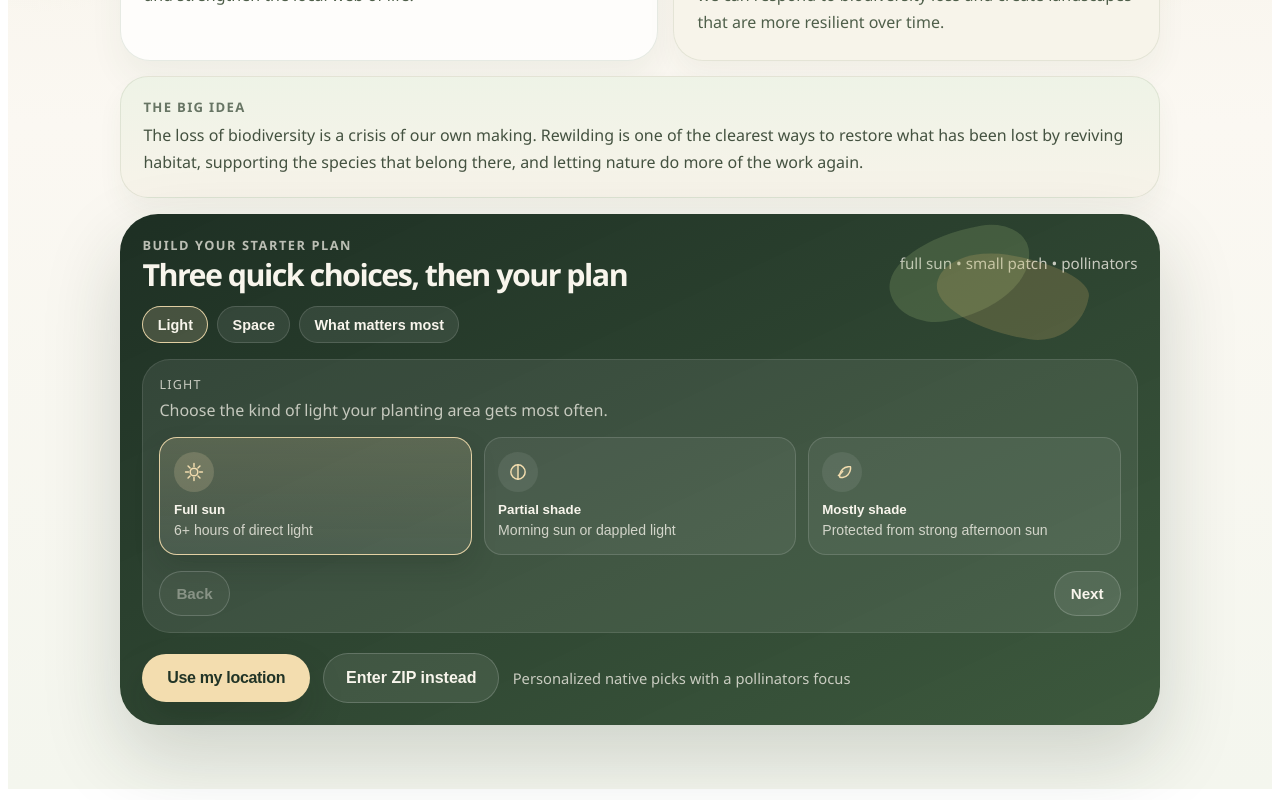
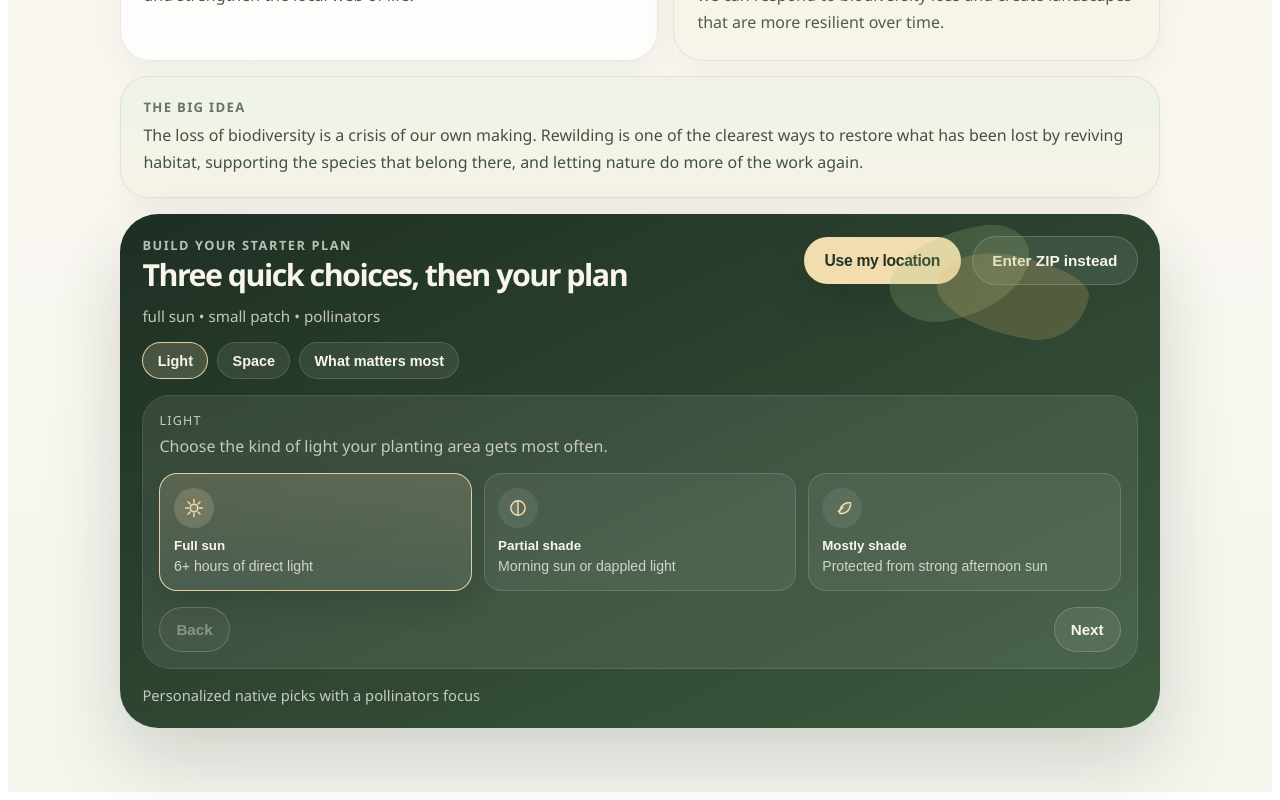
Before and after one commit to colleen-mcclowry/rewild-site, a Next.js app: page / in a window 1280 px wide. Shown: the part 498-1298 px from the top of the page. Built offline with nearby package versions, Linux system fonts and the light colour scheme.

Commit message:
Make location the first onboarding step

```diff
--- a/pages/index.tsx
+++ b/pages/index.tsx
@@ -397,83 +397,8 @@ export default function Home() {
           </p>
         </section>
 
-        {showZip && (
         <section
           className="fade-up delay-4"
-            style={{
-              marginTop: "1rem",
-              borderRadius: "28px",
-              padding: "1.35rem",
-              background:
-                "linear-gradient(135deg, rgba(249, 238, 209, 0.96), rgba(244, 226, 185, 0.92))",
-              border: "1px solid rgba(192, 160, 101, 0.22)",
-              boxShadow: "0 18px 34px rgba(126, 97, 44, 0.12)",
-            }}
-          >
-            <p
-              style={{
-                margin: "0 0 0.45rem",
-                fontSize: "0.8rem",
-                letterSpacing: "0.1em",
-                textTransform: "uppercase",
-                color: "#7a6332",
-                fontWeight: 700,
-              }}
-            >
-              ZIP fallback
-            </p>
-            <h2
-              style={{
-                margin: "0 0 0.8rem",
-                fontSize: "1.35rem",
-                lineHeight: 1.06,
-                letterSpacing: "-0.04em",
-                color: "#2c2b21",
-              }}
-            >
-              Use your ZIP to start your plan
-            </h2>
-            <div
-              style={{
-                display: "flex",
-                gap: "0.8rem",
-                flexWrap: "wrap",
-                alignItems: "center",
-              }}
-            >
-              <input
-                placeholder="60302"
-                value={zip}
-                inputMode="numeric"
-                autoComplete="postal-code"
-                onChange={(e) => {
-                  const value = e.target.value.replace(/\D/g, "").slice(0, 5);
-                  setZip(value);
-
-                  if (value.length === 5) {
-                    goWithZip(value);
-                  }
-                }}
-                style={{
-                  padding: "0.9rem 1rem",
-                  fontSize: "1rem",
-                  borderRadius: "16px",
-                  border: "1px solid #d6ddd0",
-                  width: "220px",
-                  background: "rgba(255,255,255,0.88)",
-                  color: "#213224",
-                  outline: "none",
-                }}
-              />
-              <p style={{ margin: 0, color: "#62573a", lineHeight: 1.55 }}>
-                Perfect if you want to browse with a location instead of enabling geolocation.
-              </p>
-            </div>
-          </section>
-        )}
-
-        <section
-          className="fade-up delay-5"
           style={{
             marginTop: "1rem",
             position: "relative",
@@ -525,7 +450,7 @@ export default function Home() {
           <div
             style={{
               display: "flex",
-              alignItems: "center",
+              alignItems: "start",
               justifyContent: "space-between",
               gap: "1rem",
               flexWrap: "wrap",
@@ -556,9 +481,56 @@ export default function Home() {
                 Three quick choices, then your plan
               </h2>
             </div>
+            <div
+              style={{
+                display: "flex",
+                gap: "0.7rem",
+                flexWrap: "wrap",
+                alignItems: "center",
+              }}
+            >
+              <button
+                type="button"
+                onClick={handleLocation}
+                className="cta-pop"
+                style={{
+                  padding: "0.9rem 1.3rem",
+                  fontSize: "0.98rem",
+                  fontWeight: 700,
+                  letterSpacing: "-0.02em",
+                  borderRadius: "999px",
+                  border: "none",
+                  backgroundColor: "#f3ddaf",
+                  color: "#213426",
+                  cursor: "pointer",
+                  boxShadow: "0 18px 36px rgba(15, 24, 17, 0.18)",
+                }}
+              >
+                Use my location
+              </button>
+
+              <button
+                type="button"
+                onClick={() => setShowZip((current) => !current)}
+                style={{
+                  padding: "0.9rem 1.2rem",
+                  fontSize: "0.96rem",
+                  fontWeight: 600,
+                  borderRadius: "999px",
+                  border: "1px solid rgba(255,255,255,0.18)",
+                  background: "rgba(255,255,255,0.08)",
+                  color: "#f8f5ec",
+                  cursor: "pointer",
+                }}
+              >
+                {showZip ? "Hide ZIP" : "Enter ZIP instead"}
+              </button>
+            </div>
+          </div>
+
           <p
             style={{
-                margin: 0,
+              margin: "0 0 1rem",
               color: "rgba(248,245,236,0.76)",
               fontSize: "0.95rem",
             }}
@@ -566,7 +538,80 @@ export default function Home() {
             {selectedSun?.label.toLowerCase()} • {selectedSpace?.label.toLowerCase()} •{" "}
             {selectedGoal?.label.toLowerCase()}
           </p>
+
+          {showZip && (
+            <section
+              style={{
+                marginBottom: "1rem",
+                borderRadius: "24px",
+                padding: "1.1rem",
+                background:
+                  "linear-gradient(135deg, rgba(249, 238, 209, 0.96), rgba(244, 226, 185, 0.92))",
+                border: "1px solid rgba(192, 160, 101, 0.22)",
+                boxShadow: "0 18px 34px rgba(126, 97, 44, 0.12)",
+                color: "#2c2b21",
+              }}
+            >
+              <p
+                style={{
+                  margin: "0 0 0.4rem",
+                  fontSize: "0.78rem",
+                  letterSpacing: "0.1em",
+                  textTransform: "uppercase",
+                  color: "#7a6332",
+                  fontWeight: 700,
+                }}
+              >
+                ZIP fallback
+              </p>
+              <p
+                style={{
+                  margin: "0 0 0.8rem",
+                  color: "#62573a",
+                  lineHeight: 1.55,
+                }}
+              >
+                Prefer typing your location? Start with your ZIP and we&apos;ll build the same
+                personalized plan from there.
+              </p>
+              <div
+                style={{
+                  display: "flex",
+                  gap: "0.8rem",
+                  flexWrap: "wrap",
+                  alignItems: "center",
+                }}
+              >
+                <input
+                  placeholder="60302"
+                  value={zip}
+                  inputMode="numeric"
+                  autoComplete="postal-code"
+                  onChange={(e) => {
+                    const value = e.target.value.replace(/\D/g, "").slice(0, 5);
+                    setZip(value);
+
+                    if (value.length === 5) {
+                      goWithZip(value);
+                    }
+                  }}
+                  style={{
+                    padding: "0.9rem 1rem",
+                    fontSize: "1rem",
+                    borderRadius: "16px",
+                    border: "1px solid rgba(192, 160, 101, 0.3)",
+                    width: "220px",
+                    background: "rgba(255,255,255,0.9)",
+                    color: "#213224",
+                    outline: "none",
+                  }}
+                />
+                <p style={{ margin: 0, color: "#62573a", lineHeight: 1.55 }}>
+                  Great if you want to browse without enabling geolocation.
+                </p>
               </div>
+            </section>
+          )}
 
           <div
             style={{
@@ -825,62 +870,15 @@ export default function Home() {
             </div>
           </section>
 
-          <div
-            style={{
-              display: "flex",
-              flexWrap: "wrap",
-              gap: "0.85rem",
-              alignItems: "center",
-              marginTop: "1.2rem",
-            }}
-          >
-            <button
-              type="button"
-              onClick={handleLocation}
-              className="cta-pop"
-              style={{
-                padding: "0.95rem 1.55rem",
-                fontSize: "1rem",
-                fontWeight: 700,
-                letterSpacing: "-0.02em",
-                borderRadius: "999px",
-                border: "none",
-                backgroundColor: "#f3ddaf",
-                color: "#213426",
-                cursor: "pointer",
-                boxShadow: "0 18px 36px rgba(15, 24, 17, 0.18)",
-              }}
-            >
-              Use my location
-            </button>
-
-            <button
-              type="button"
-              onClick={() => setShowZip(true)}
-              style={{
-                padding: "0.95rem 1.35rem",
-                fontSize: "1rem",
-                fontWeight: 600,
-                borderRadius: "999px",
-                border: "1px solid rgba(255,255,255,0.18)",
-                background: "rgba(255,255,255,0.08)",
-                color: "#f8f5ec",
-                cursor: "pointer",
-              }}
-            >
-              Enter ZIP instead
-            </button>
-
           <p
             style={{
-                margin: 0,
+              margin: "1rem 0 0",
               fontSize: "0.92rem",
               color: "rgba(248, 245, 236, 0.76)",
             }}
           >
             Personalized native picks with a {selectedGoal?.label.toLowerCase()} focus
           </p>
-          </div>
         </section>
 
       </div>
```
Lines whose indentation alone changed are shown as unchanged.
